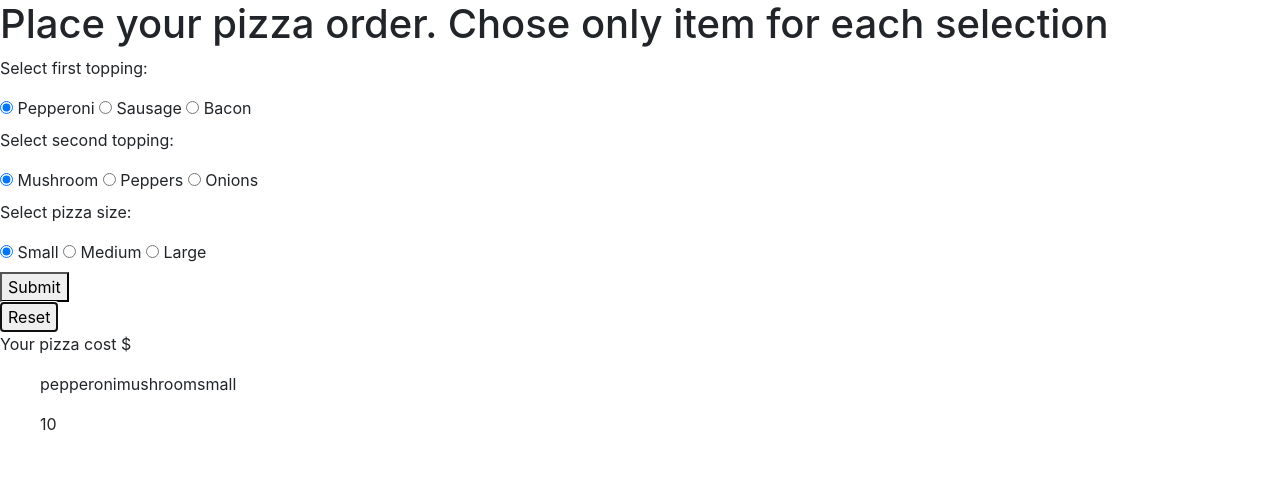
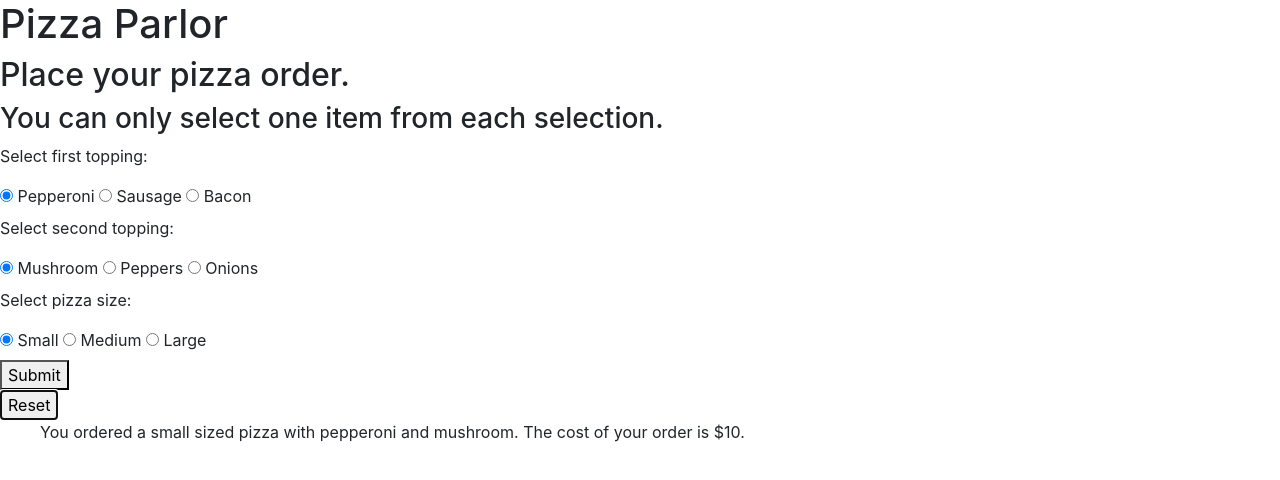
Before and after one commit to toddmac12/Pizza-Parlor, a plain HTML site: page index.html in a window 1280 px wide. Both pictures are taken after a click on the button "Reset". Drawn offline with Linux system fonts and the light colour scheme.

Commit message:
The web page will let user make a pizza order and show results of ordeer. Edits performed by removing some code not needed for functionallity. Combined items ordered and cost to display togather on web page. Deleted commented out code.

```diff
--- a/index.html
+++ b/index.html
@@ -1,18 +1,22 @@
 <!DOCTYPE html>
-<html>
+<html lang="en">
 
 <head>
+  <meta charset="UTF-8">
+  <meta http-equiv="X-UA-Compatible" content="IE=edge">
+  <meta name="viewport" content="width=device-width, initial-scale=1.0">
   <link href="css/bootstrap.css" rel="stylesheet" type="text/css">
   <link href="css/styles.css" rel="stylesheet" type="text/css">
   <script src="js/jquery-3.6.0.js"></script>
   <script src="js/scripts.js"></script>
-  <title></title>
+  <title>Pizza Parlor</title>
 </head>
 
 <body>
-
+  <h1>Pizza Parlor</h1>
   <div id="container">
-    <h1>Place your pizza order. Chose only item for each selection</h1>
+    <h2>Place your pizza order.</h2>
+    <h3>You can only select one item from each selection.</h3>
     <div>
       <div>
         <p>Select first topping:</p>
@@ -31,7 +35,6 @@
         <label for="peppers">Peppers</label>
         <input type="radio" id="onions" name="topping1" value="onions">
         <label for="onions">Onions</label>
-
       </div>
       <div>
         <p>Select pizza size:</p>
@@ -45,16 +48,11 @@
     </div>
     <div>
       <button id="submit">Submit</button>
-    </div><button id="reset">Reset</button><div>
-
+    </div><button id="reset">Reset</button>
+    <div>
+      <ul><span id="pizzaOrder"></span></ul>
+    </div>
   </div>
-    <div>
-      <p>Your pizza cost $</p>
-      <ul><span id="pizzaOrder"></span></ul>
-      <ul><span id="pizzaCost"></span></ul>
-
-    </div>
-</div>
 </body>
 
 </html>
--- a/js/scripts.js
+++ b/js/scripts.js
@@ -8,7 +8,7 @@ function PizzaParlor(topping, topping1, size) {
 }
 
 PizzaParlor.prototype.orderPizza = function () {
-  return this.topping + this.topping1 + this.size;
+  return "You ordered a "+ this.size + " sized pizza with " + this.topping+ " and " + this.topping1 + "." + " The cost of your order is $"+ this.cost +".";
 };
 
 PizzaParlor.prototype.costOfOrder = function () {
@@ -16,7 +16,7 @@ PizzaParlor.prototype.costOfOrder = function () {
     this.cost += 10;
   } else if (this.size === "medium") {
     this.cost += 15;
-  } else if (this.size ==="large"){
+  } else if (this.size === "large") {
     this.cost += 20;
   }
 };
@@ -28,9 +28,7 @@ $(document).ready(function () {
     const userTopping1 = $("input[type=radio][name=topping1]:checked").val();
     const userSize = $("input[type=radio][name=size]:checked").val();
     let newPizzaParlor = new PizzaParlor(userTopping, userTopping1, userSize);
-    newPizzaParlor.orderPizza();
     newPizzaParlor.costOfOrder();
-   $("#pizzaOrder").html(newPizzaParlor.orderPizza());
-    $("#pizzaCost").html(newPizzaParlor.cost);
-  });
+    $("#pizzaOrder").html(newPizzaParlor.orderPizza());
+     });
 });
```
